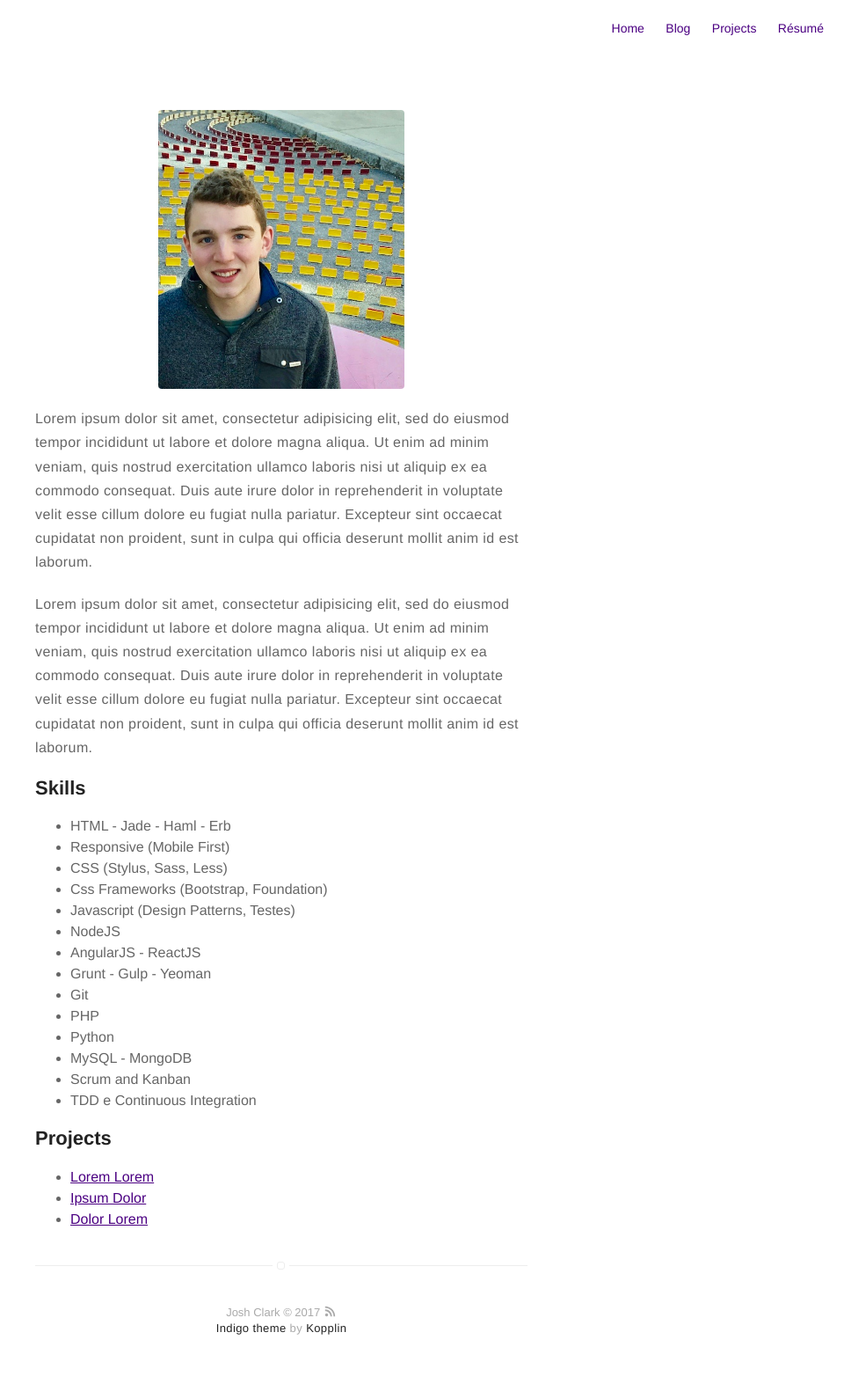
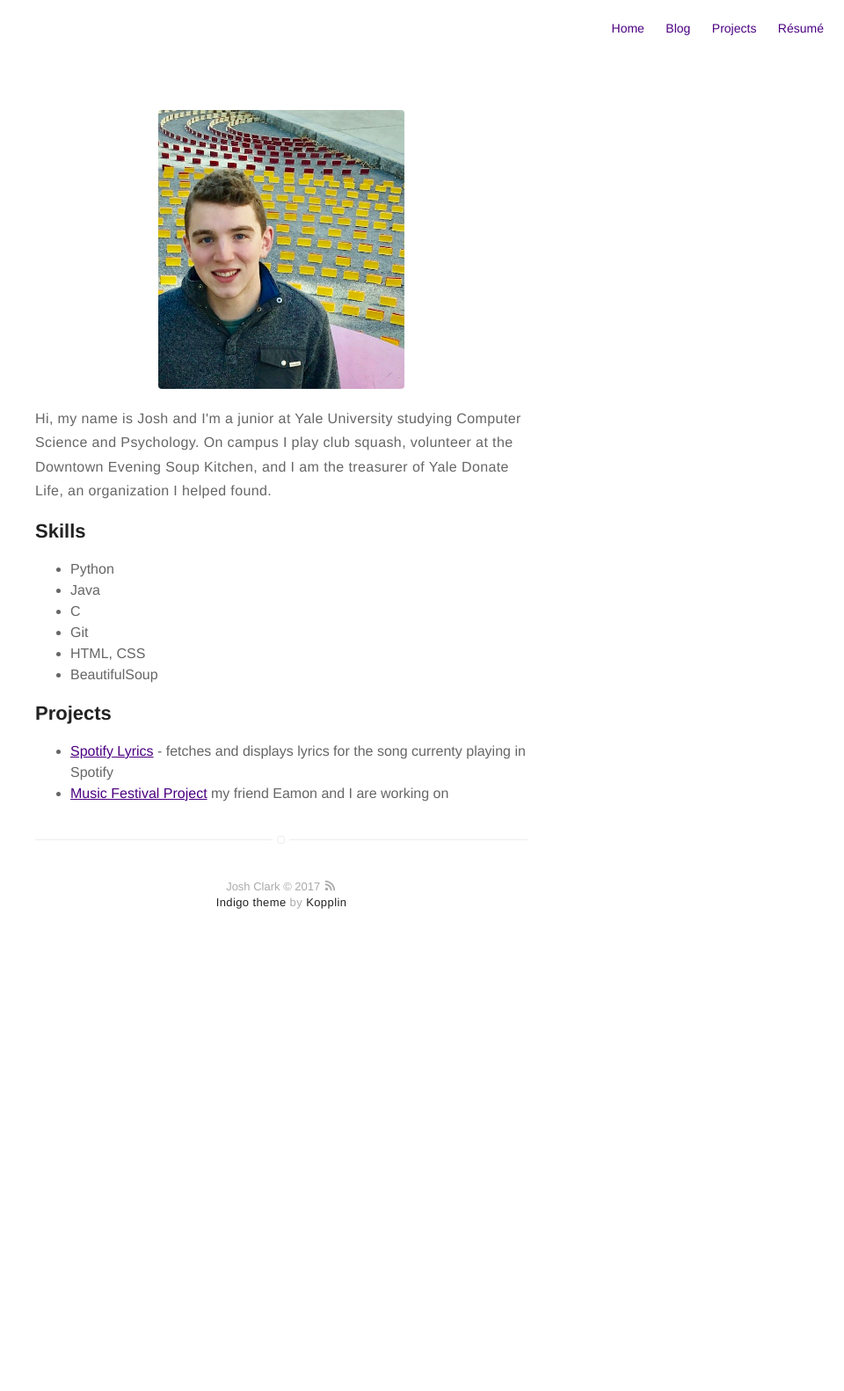
Before and after one commit to jclarktennis/jclarktennis.github.io, a Jekyll site: the page built from about.md, in a window 1280 px wide. Shown: the whole page at 88% size, without its empty margins (320-1280 px from the left). Built offline with Jekyll 4.4.1, drawn with Linux system fonts in a browser that asks for light colours; after the commit the page ends 1097 px from its top, so only the background shows below that.

Commit message:
filled out about.md

```diff
--- a/about.md
+++ b/about.md
@@ -4,43 +4,25 @@ layout: page
 ---
 ![Profile Image]({{ site.url }}/{{ site.picture }})
 
-<p>Lorem ipsum dolor sit amet, consectetur adipisicing elit, sed do eiusmod
-tempor incididunt ut labore et dolore magna aliqua. Ut enim ad minim veniam,
-quis nostrud exercitation ullamco laboris nisi ut aliquip ex ea commodo
-consequat. Duis aute irure dolor in reprehenderit in voluptate velit esse
-cillum dolore eu fugiat nulla pariatur. Excepteur sint occaecat cupidatat non
-proident, sunt in culpa qui officia deserunt mollit anim id est laborum.</p>
-
-<p>Lorem ipsum dolor sit amet, consectetur adipisicing elit, sed do eiusmod
-tempor incididunt ut labore et dolore magna aliqua. Ut enim ad minim veniam,
-quis nostrud exercitation ullamco laboris nisi ut aliquip ex ea commodo
-consequat. Duis aute irure dolor in reprehenderit in voluptate velit esse
-cillum dolore eu fugiat nulla pariatur. Excepteur sint occaecat cupidatat non
-proident, sunt in culpa qui officia deserunt mollit anim id est laborum.</p>
+<p>Hi, my name is Josh and I'm a junior at Yale University studying Computer Science and Psychology. On campus
+I play club squash, volunteer at the Downtown Evening Soup Kitchen, and I am the treasurer of Yale Donate Life,
+an organization I helped found.</p>
 
 <h2>Skills</h2>
 
 <ul class="skill-list">
-	<li>HTML - Jade - Haml - Erb</li>
-	<li>Responsive (Mobile First)</li>
-	<li>CSS (Stylus, Sass, Less)</li>
-	<li>Css Frameworks (Bootstrap, Foundation)</li>
-	<li>Javascript (Design Patterns, Testes)</li>
-	<li>NodeJS</li>
-	<li>AngularJS - ReactJS</li>
-	<li>Grunt - Gulp - Yeoman</li>
+	<li>Python</li>
+	<li>Java</li>
+	<li>C</li>
 	<li>Git</li>
-	<li>PHP</li>
-	<li>Python</li>
-	<li>MySQL - MongoDB</li>
-	<li>Scrum and Kanban</li>
-	<li>TDD e Continuous Integration</li>
+	<li>HTML, CSS</li>
+	<li>BeautifulSoup</li>
 </ul>
 
 <h2>Projects</h2>
 
 <ul>
-	<li><a href="https://github.com/">Lorem Lorem</a></li>
-	<li><a href="https://github.com/">Ipsum Dolor</a></li>
-	<li><a href="https://github.com/">Dolor Lorem</a></li>
+	<li><a href="https://github.com/jclarktennis/SpotifyLyrics">Spotify Lyrics</a> - fetches and displays lyrics for the song
+		currenty playing in Spotify</li>
+	<li><a href="https://github.com/">Music Festival Project</a> my friend Eamon and I are working on </li>
 </ul>
```
